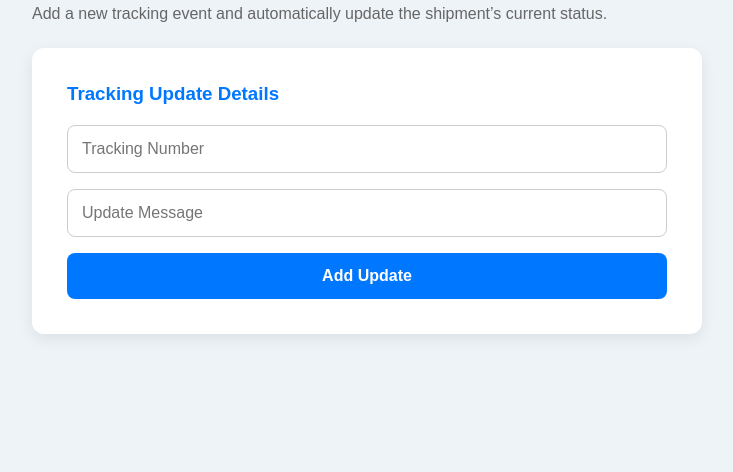
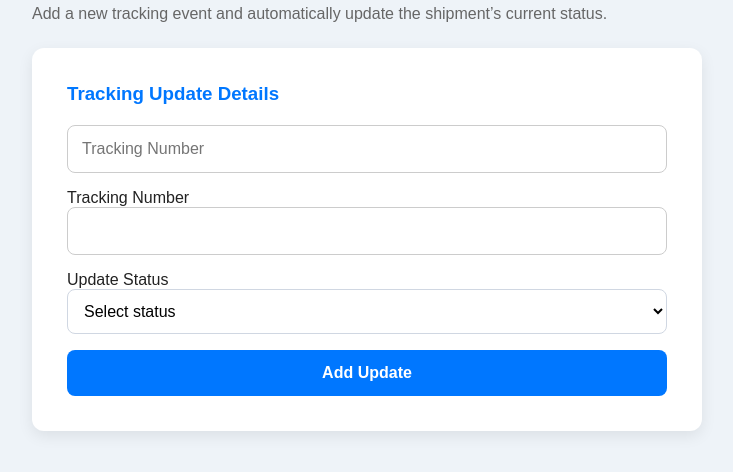
Before and after one commit to speechless001/novatrack-courier, a Flask app: page /novatrack-update in a window 1280 px wide. Shown: the part 202-674 px from the top of the page, without its empty margins (58-791 px from the left). Run offline with Flask 3, Linux system fonts and the light colour scheme; the visitor is signed in with stand-in values (Sample User, id 1); some libraries are stand-ins or nearby versions.

Commit message:
use dropdown for shipments

```diff
--- a/templates/update.html
+++ b/templates/update.html
@@ -116,6 +116,16 @@
         .card button:hover {
             background: #005ed6;
         }
+        select {
+    width: 100%;
+    padding: 12px;
+    border: 1px solid #d0d7e2;
+    border-radius: 8px;
+    font-size: 16px;
+    margin-bottom: 16px;
+    box-sizing: border-box;
+    background: white;
+}
     </style>
 </head>
 <link rel="icon" href="{{ url_for('static', filename='favicon.png') }}">
@@ -147,8 +157,22 @@
        value="{{ request.args.get('tracking', '') }}"
        placeholder="Tracking Number"
        required>
-                <input type="text" name="message" placeholder="Update Message" required>
-                <button type="submit">Add Update</button>
+       <label for="tracking_number">Tracking Number</label>
+<input type="text" name="tracking_number" id="tracking_number" required>
+
+<label for="message">Update Status</label>
+<select name="message" id="message" required>
+    <option value="">Select status</option>
+    <option value="Shipment Created">Shipment Created</option>
+    <option value="In Transit">In Transit</option>
+    <option value="Out for Delivery">Out for Delivery</option>
+    <option value="Delivered">Delivered</option>
+    <option value="Delayed">Delayed</option>
+    <option value="Arrived at Facility">Arrived at Facility</option>
+</select>
+
+<button type="submit">Add Update</button>
+
             </form>
         </div>
     </div>
```
